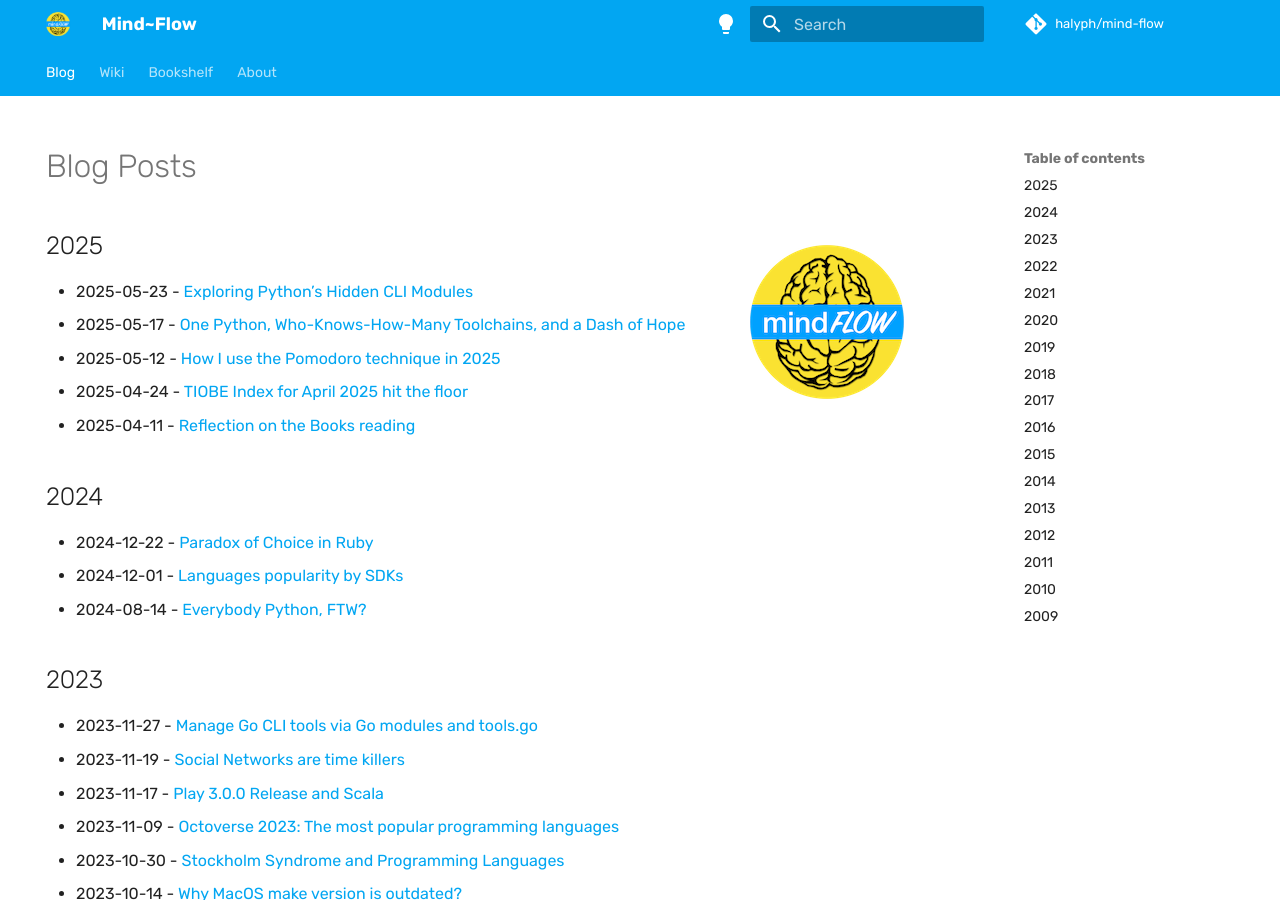
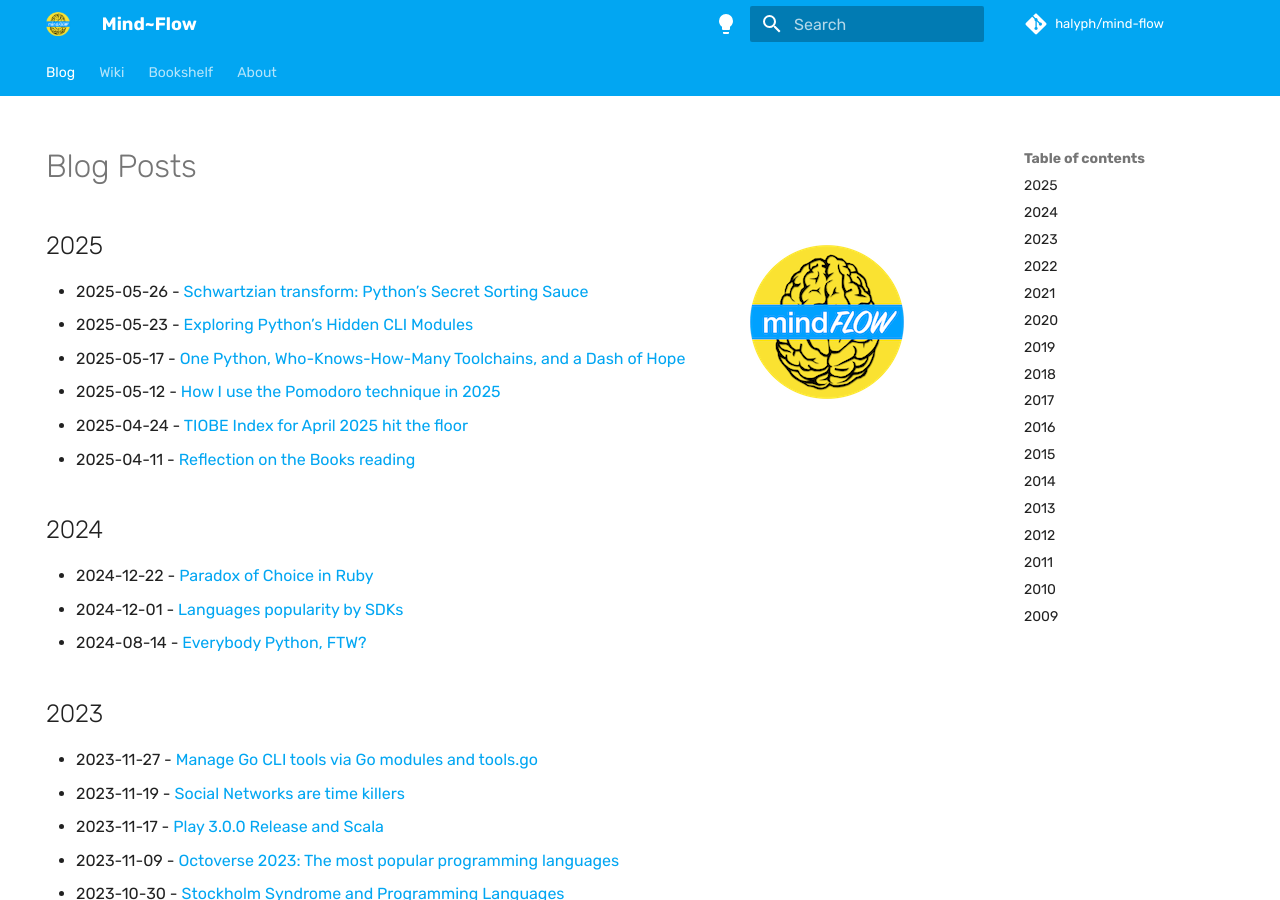
Before and after one commit to halyph/mind-flow, an MkDocs documentation site: the page built from docs/blog/index.md, in a window 1280 px wide and 900 px high. Built offline with MkDocs 1.6.1 and Material for MkDocs 9.7.7, drawn with Linux system fonts in a browser that asks for light colours; some web fonts are replaced; comment, search, counter and statistics services are not loaded.

```diff
--- a/docs/blog/index.md
+++ b/docs/blog/index.md
@@ -9,6 +9,7 @@ hide:
 
 ## 2025
 
+- 2025-05-26 - [Schwartzian transform: Python’s Secret Sorting Sauce](2025/2025-05-26-py-sort.md)
 - 2025-05-23 - [Exploring Python’s Hidden CLI Modules](2025/2025-05-23-py-modules-cli.md)
 - 2025-05-17 - [One Python, Who-Knows-How-Many Toolchains, and a Dash of Hope](2025/2025-05-17-py-pkg-madness.md)
 - 2025-05-12 - [How I use the Pomodoro technique in 2025](2025/2025-05-12-pomodoro.md)
```
Also changed, not shown: README.md (+1 -0 lines).
